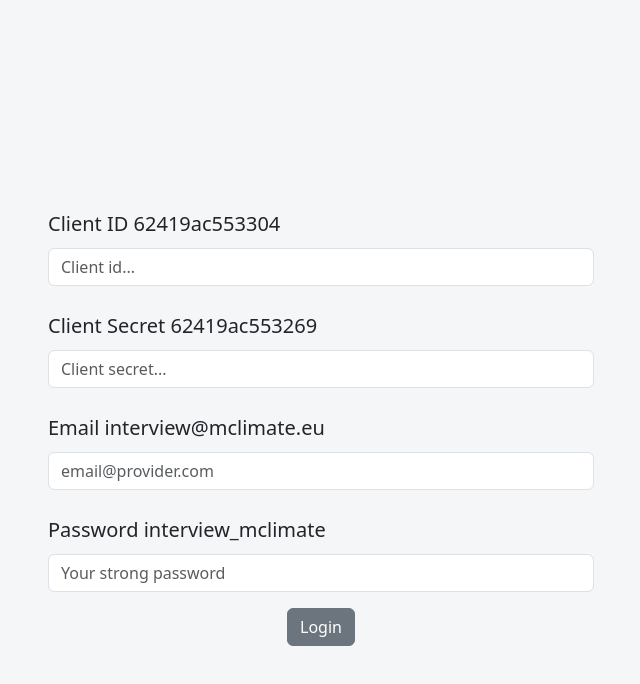
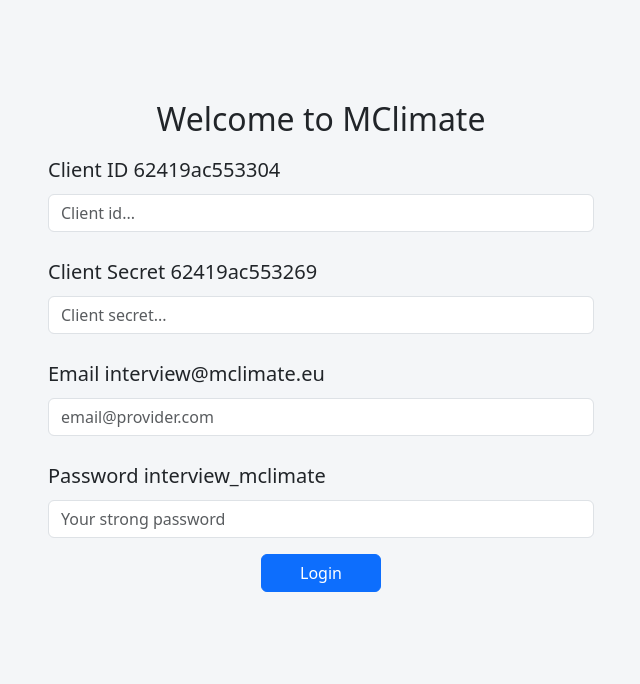
Before and after one commit to Bodrie/mclimate-app, a React (Create React App) app: page / in a window 1280 px wide. Shown: the top 684 px of the page, without its empty margins (319-959 px from the left). Built offline with nearby package versions, Linux system fonts and the light colour scheme.

Commit message:
created heading component

```diff
--- a/src/components/Button/Button.css
+++ b/src/components/Button/Button.css
@@ -18,3 +18,23 @@
   scale: 1.03;
   transition: 200ms;
 }
+
+.button-secondary {
+  display: flex;
+  align-items: center;
+  margin: 0 auto;
+  border: none;
+  border-radius: 15px;
+  background-color: #ECEBEF;
+  font-size: 0.9rem;
+  padding: 5px 10px;
+}
+
+.button-tertiary {
+  min-width: 25%;
+  border: none;
+  border-radius: 5px;
+  background-color: #ECEBEF;
+  font-size: 1.25rem;
+  padding: 5px 20px;
+}
--- a/src/components/Button/Button.tsx
+++ b/src/components/Button/Button.tsx
@@ -7,6 +7,7 @@
   icon?: string | undefined;
   iconColor?: string;
   iconSize?: number;
+  variant: "primary" | "secondary" | "tertiary"
 }
 
 const Button = ({
@@ -14,9 +15,10 @@
   icon,
   iconColor = "#000",
   iconSize = 0,
+  variant
 }: ButtonProps) => {
   return (
-    <button className="button-primary">
+    <button className={`button-${variant}`}>
       {icon && <Icon name={icon} color={iconColor} size={iconSize} />}
       {text}
     </button>
--- /dev/null
+++ b/src/components/Heading/Heading.tsx
@@ -0,0 +1,12 @@
+import React from "react";
+
+interface HeadingProps {
+  children: string | string[];
+  variant?: 1 | 2 | 3 | 4 | 5 | 6;
+}
+
+const Heading = ({ children, variant = 1 }: HeadingProps) => {
+  return React.createElement(`h${variant}`, null, children);
+};
+
+export default Heading;
--- a/src/components/LoginForm/LoginForm.tsx
+++ b/src/components/LoginForm/LoginForm.tsx
@@ -2,7 +2,7 @@
 import { useNavigate } from "react-router-dom";
 import { useAppDispatch, useAppSelector } from "../../store/hooks";
 import { login } from "../../store/UserSlice";
-import { Button, Form, FormGroup, Label, Input } from "reactstrap";
+import { Form, FormGroup, Label, Input, Spinner, Button } from "reactstrap";
 import { LoginReqBody } from "../../types";
 
 const LoginForm = () => {
@@ -35,12 +35,7 @@
   }, [user]);
 
   return (
-    <Form
-      onSubmit={handleLogin}
-      style={{
-        paddingTop: "100px",
-      }}
-    >
+    <Form onSubmit={handleLogin}>
       <FormGroup>
         <Label
           size="lg"
@@ -111,7 +106,14 @@
           onChange={(e) => handleLoginFormInput("password", e.target.value)}
         />
       </FormGroup>
-      <Button>Login</Button>
+      <Button
+        color="primary"
+        disabled={user.loading}
+        style={{ minWidth: "120px" }}
+      >
+        {user.loading && <Spinner size="sm" />}
+        <span> {user.loading ? "Loading..." : "Login"}</span>
+      </Button>
     </Form>
   );
 };
--- a/src/components/index.ts
+++ b/src/components/index.ts
@@ -1,3 +1,4 @@
+export { default as Heading } from "./Heading/Heading";
 export { default as Text } from "./Text/Text";
 export { default as Icon } from "./Icon/Icon";
 export { default as Button } from "./Button/Button";
--- a/src/index.css
+++ b/src/index.css
@@ -1,6 +1,8 @@
+@import url('https://fonts.googleapis.com/css2?family=Fira+Sans:wght@400;500;600&display=swap');
+
 body {
   margin: 0;
-  font-family: -apple-system, BlinkMacSystemFont, 'Segoe UI', 'Roboto', 'Oxygen',
+  font-family: -apple-system, BlinkMacSystemFont, "Fira Sans" ,'Segoe UI', 'Roboto', 'Oxygen',
     'Ubuntu', 'Cantarell', 'Fira Sans', 'Droid Sans', 'Helvetica Neue',
     sans-serif;
   -webkit-font-smoothing: antialiased;
--- a/src/pages/HomePage/HomePage.tsx
+++ b/src/pages/HomePage/HomePage.tsx
@@ -10,7 +10,7 @@
       <div className="cards-container">
         <div className="cards-heading">
           <p>Buildings ({buildings.length})</p>
-          <Button text="Create New Building" icon="plus-icon" iconColor="white" iconSize={15} />
+          <Button text="Create New Building" variant="primary" icon="plus-icon" iconColor="white" iconSize={15} />
         </div>
         <BuildingCard buildings={buildings} />
       </div>
--- a/src/pages/LoginPage/LoginPage.tsx
+++ b/src/pages/LoginPage/LoginPage.tsx
@@ -1,10 +1,12 @@
 import React from "react";
-import LoginForm from "../../components/LoginForm/LoginForm";
+// import LoginForm from "../../components/LoginForm/LoginForm";
 import { Container, Row } from "reactstrap";
+import { Heading, LoginForm } from "../../components";
 
 const LoginPage = () => {
   return (
     <Container>
+      <Heading variant={2}>Welcome to MClimate</Heading>
       <Row xs="1" sm="2" style={{ justifyContent: "center" }}>
         <LoginForm />
       </Row>
```
